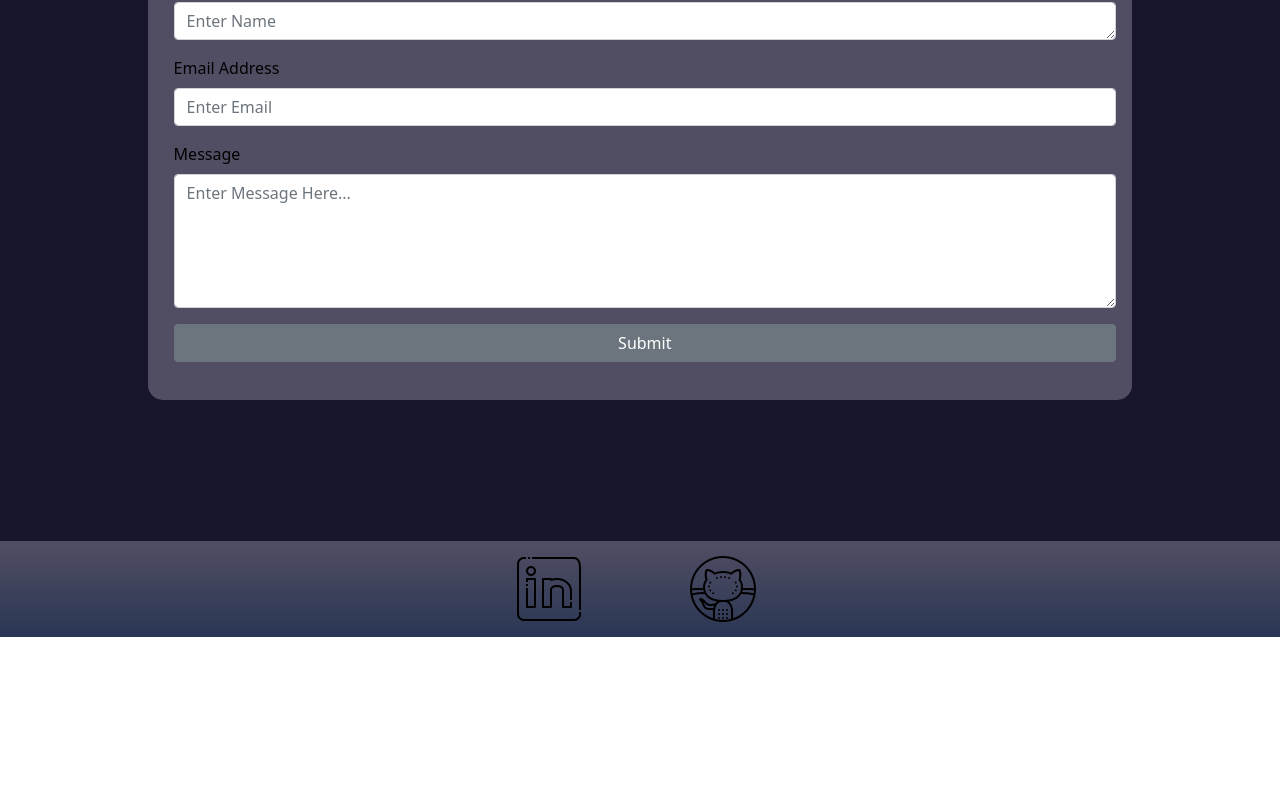
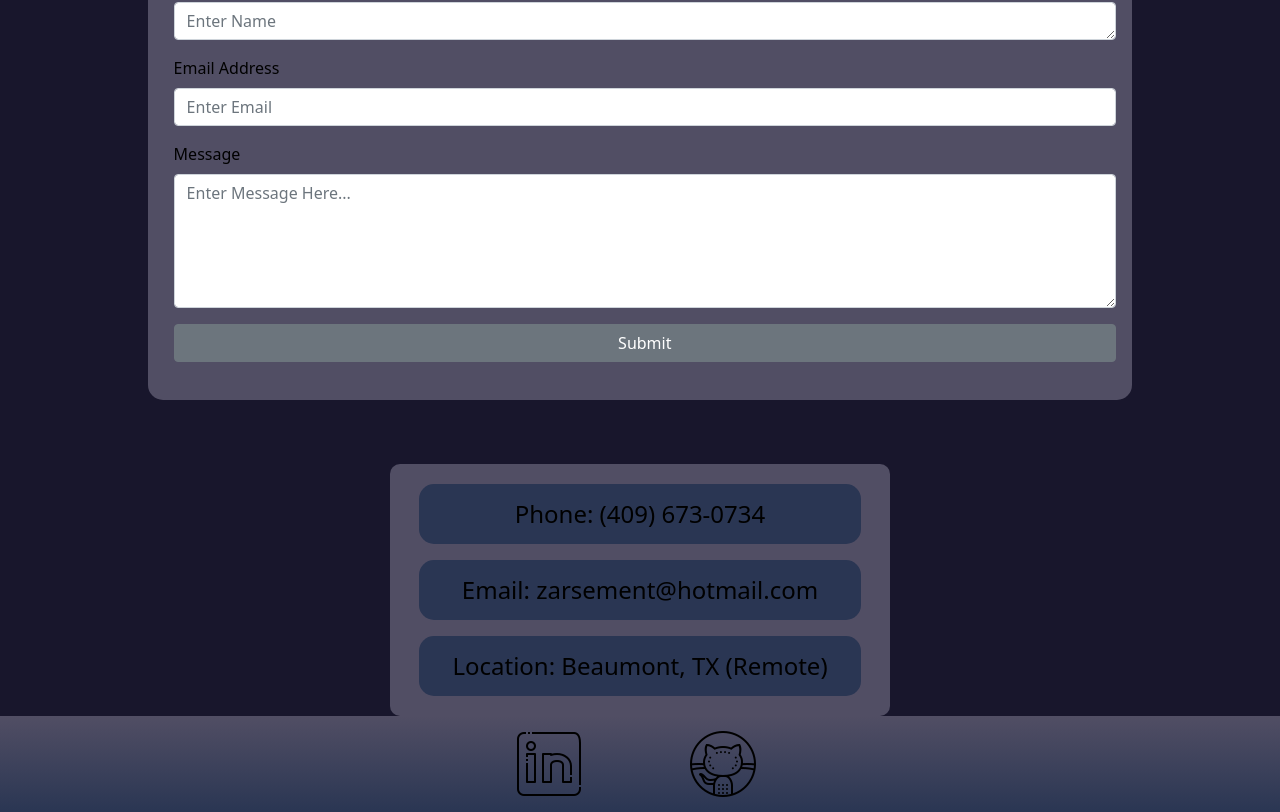
Before and after one commit to ZackeryArsement/react-portfolio, a React (Create React App) app: page /contact in a window 1280 px wide. Shown: the part 295-1107 px from the top of the page. Before the commit the page ends 932 px from the top, so only its background shows below. Built offline with nearby package versions, Linux system fonts and the light colour scheme.

Commit message:
Added contact information on my 'contact' page

```diff
--- a/src/components/contact/Contact.js
+++ b/src/components/contact/Contact.js
@@ -12,6 +12,17 @@ const Contact = () => {
             <div className={`${classes.form} bg-ind`}>
                 <ContactForm />
             </div>
+            <div className={classes.contact}>
+                <div className={classes.info}>
+                    Phone: (409) 673-0734
+                </div>
+                <div className={classes.info}>
+                    Email: zarsement@hotmail.com
+                </div>
+                <div className={classes.info}>
+                    Location: Beaumont, TX (Remote)
+                </div>
+            </div>
         </div>
     )
 }
--- a/src/components/contact/Contact.module.css
+++ b/src/components/contact/Contact.module.css
@@ -2,6 +2,27 @@
     width: 75%;
     margin: auto;
     padding: 1vw 2vh 3vw 2vw;
+    border-radius: 15px;
+}
+
+.contact{
+    font-size: 1.5rem;
+    font-weight: 500;
+    color: black;
+    background-color: var(--independence);
+    border-radius: 10px;
+    padding: 0.25rem;
+    width: 500px;
+    margin: auto;
+    margin-top: 4rem;
+    text-align: center;
+}
+
+.info{
+    background-color: var(--spaceCadet);
+    margin: 1rem auto;
+    padding: 0.75rem;
+    width: 90%;
     border-radius: 15px;
 }
 
@@ -16,3 +37,10 @@
         width: 95%;
     }
 }
+
+@media screen and (max-width: 500px) {
+    .contact{
+        width: 100%;
+        font-size: 1.25rem;
+    }
+}
--- a/src/components/portfolio/Portfolio.js
+++ b/src/components/portfolio/Portfolio.js
@@ -14,7 +14,7 @@ const projects = [
         deployed: "https://risenthrive.herokuapp.com/",
         github:'https://github.com/romeodixonll/Rise-N-Thrive',
         img: RiseNThrive,
-        description: 'All in one morning application to start your day!',
+        description: 'All in one morning application to start your day! (Currently being worked on...)',
         tech: 'React | ExpressJS | Javascript | MongoDB |  Phaser3 | NodeJS | CSS'
     },
     {
--- a/src/components/portfolio/Project.js
+++ b/src/components/portfolio/Project.js
@@ -11,7 +11,7 @@ const Project = ({
         <Container className={`${classes.projectComponents} bg-ind rounded`}>
             {projects &&
                 projects.map((project) => (
-                    <Row className={`w-100  p-4 pb-2`}>
+                    <Row className={`w-100  p-4 pb-2`} key={project.title}>
                         <Col>
                             <Row className={` bg-light rounded text-center ${classes.parentRow}`}>
                                 <div className={`${classes.column1}`}>
```
Also changed, not shown: 1 other file (tests, documents, lock files or other folders).
